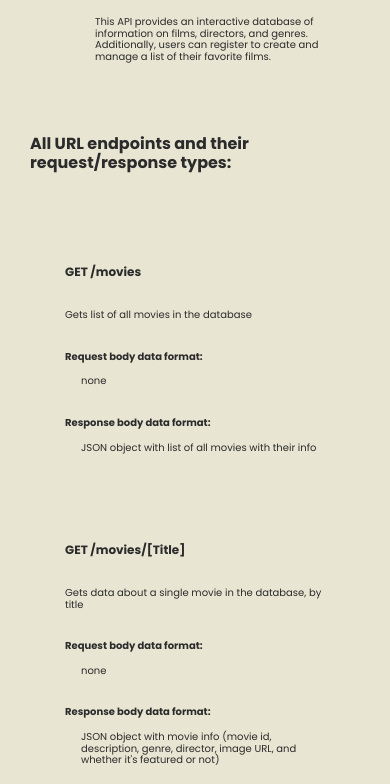
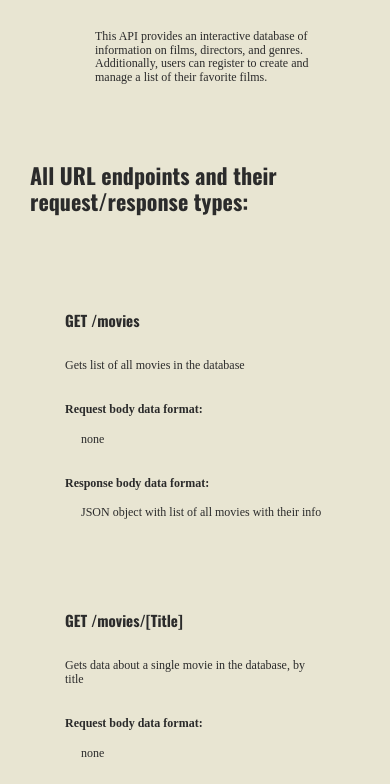
Before and after one commit to liztheshiz/movie-api, a website: page public/documentation.html in a window 390 px wide. Shown: the part 150-934 px from the top of the page. Drawn offline with nearby package versions, Linux system fonts and the light colour scheme; a web font is replaced by a local one.

Commit message:
updated font to match client-side site

```diff
--- a/public/css/styles.css
+++ b/public/css/styles.css
@@ -3,21 +3,24 @@
 }
 
 body {
-    font-family: 'Poppins', sans-serif;
+    font-family: 'Hepta Slab', serif;
     background-color: #e8e5d2;
     color: #2b2b2b;
 }
 
 h1 {
+    font-family: 'Oswald', sans-serif;
     font-size: 40px;
     margin-bottom: 50px;
 }
 
 h2 {
+    font-family: 'Oswald', sans-serif;
     font-size: 28px;
 }
 
 h3 {
+    font-family: 'Oswald', sans-serif;
     font-size: 24px;
     margin-top: 80px;
     margin-bottom: 30px;
@@ -37,7 +40,7 @@ h4 {
 }
 
 .subheader {
-    width: 760px;
+    width: 860px;
     margin: 0 auto;
     padding-left: 50px;
     text-align: left;
@@ -73,11 +76,11 @@ h4 {
 
 @media all and (max-width: 940px) {
     h1 {
-        font-size: 26px;
+        font-size: 30px;
     }
 
     h2 {
-        font-size: 20px;
+        font-size: 24px;
     }
 
     h3 {
@@ -89,11 +92,11 @@ h4 {
     }
 
     body {
-        font-size: 12px;
+        font-size: 14px;
     }
 
     .subheader {
-        width: 600px;
+        width: 740px;
     }
 
     .endpoints_endpoint-info {
@@ -101,29 +104,36 @@ h4 {
     }
 }
 
+@media all and (max-width: 760px) {
+    .subheader {
+        font-size: 12px;
+        width: 670px;
+    }
+}
+
 @media all and (max-width: 670px) {
     h1 {
-        font-size: 20px;
+        font-size: 26px;
         margin-left: 30px;
         margin-right: 30px;
     }
 
     h2 {
-        font-size: 16px;
+        font-size: 22px;
         margin-left: 30px;
         margin-right: 30px;
     }
 
     h3 {
+        font-size: 18px;
+    }
+
+    h4 {
         font-size: 12px;
     }
 
-    h4 {
-        font-size: 10px;
-    }
-
     body {
-        font-size: 10px;
+        font-size: 12px;
     }
 
     .subheader {
@@ -139,3 +149,9 @@ h4 {
         padding-left: 16px;
     }
 }
+
+@media all and (max-width: 420px) {
+    h3 {
+        font-size: 15px;
+    }
+}
--- a/public/documentation.html
+++ b/public/documentation.html
@@ -9,14 +9,15 @@
     <link rel="stylesheet" type="text/css" href="https://necolas.github.io/normalize.css/8.0.1/normalize.css">
     <link rel="preconnect" href="https://fonts.googleapis.com">
     <link rel="preconnect" href="https://fonts.gstatic.com" crossorigin>
-    <link href="https://fonts.googleapis.com/css2?family=Poppins:wght@400;500;700&display=swap" rel="stylesheet">
+    <link href="https://fonts.googleapis.com/css2?family=Hepta+Slab:wght@400;700&family=Oswald:wght@700&display=swap"
+        rel="stylesheet">
     <link rel="stylesheet" href="css/styles.css" type="text/css">
 </head>
 
 <body>
     <main>
         <div class="header header-2">
-            <h1>Welcome to CinemaDatabase API!</h1>
+            <h1>WELCOME TO CINEMA.DATABASE API!</h1>
             <div class="subheader">
                 <p>This API provides an interactive database of information on films, directors, and
                     genres.<br>
```
Also changed, not shown: public/index.html (+3 -2 lines).
